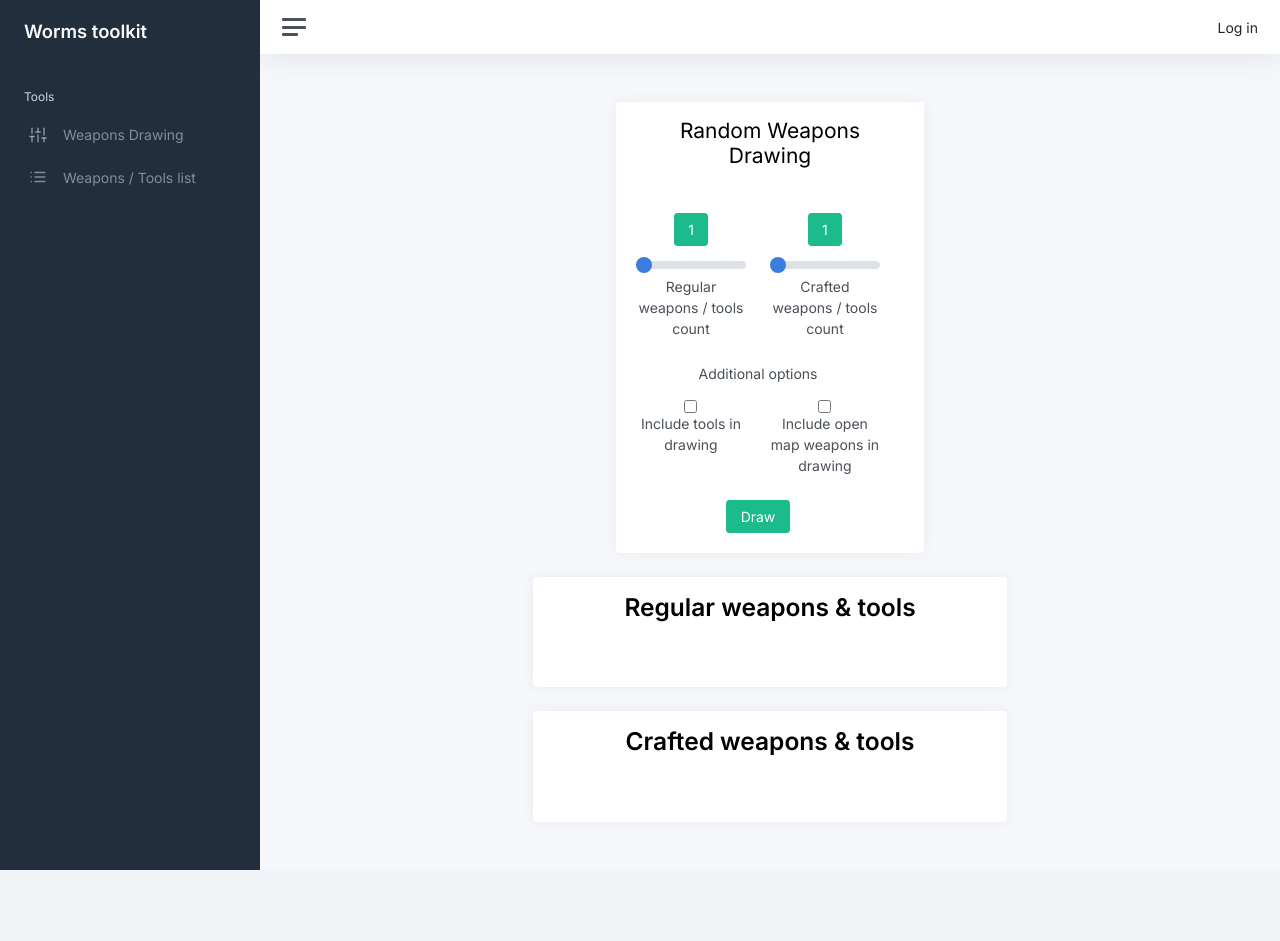
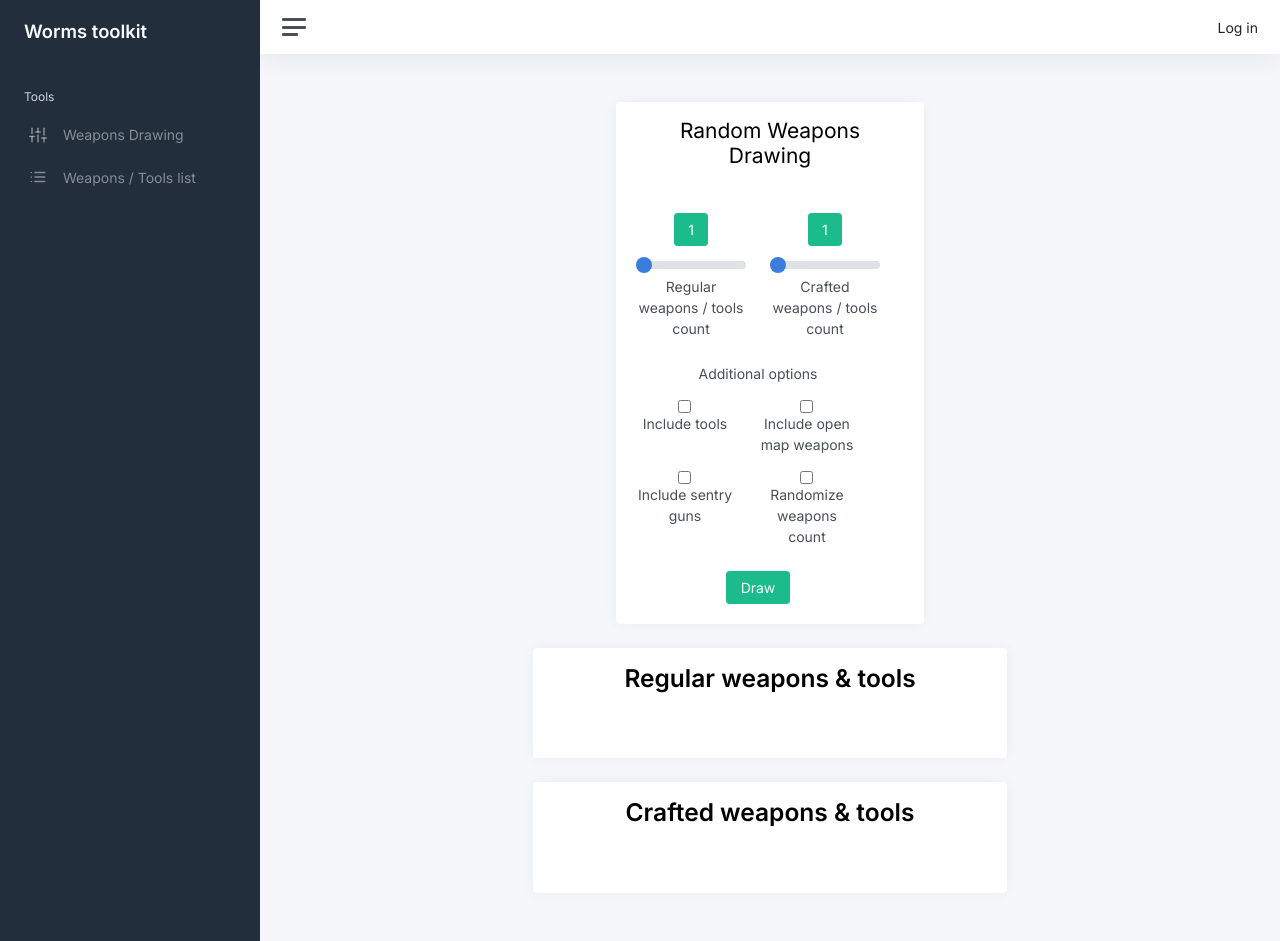
Before and after one commit to Atlis131/worms-sf, a Symfony app: template templates/pages/weapons/random.html.twig in a window 1280 px wide. Before the commit the page ends 870 px from the top, so only its background shows below. Run offline with Twig, Linux system fonts and the light colour scheme; the template is opened without the code that fills it, so the values that code supplies are empty; some libraries are stand-ins or nearby versions.

Commit message:
Added "Include sentry guns" option and option to randomize certain weapon count (1 - infinite)

```diff
--- a/templates/pages/weapons/random.html.twig
+++ b/templates/pages/weapons/random.html.twig
@@ -47,11 +47,12 @@
                     <p>
                         {{ 'Additional options' }}
                     </p>
+                    <div class="col-lg-12 row">
                         <div class="col-lg-6">
                             <p>
                                 <input type="checkbox" id="includeTools">
                                 <label for="includeTools">
-                                {{ "Include tools in drawing" }}
+                                    {{ "Include tools" }}
                                 </label>
                             </p>
                         </div>
@@ -59,10 +60,30 @@
                             <p>
                                 <input type="checkbox" id="includeOpenMapWeapons">
                                 <label for="includeOpenMapWeapons">
-                                {{ "Include open map weapons in drawing" }}
+                                    {{ "Include open map weapons" }}
                                 </label>
                             </p>
                         </div>
+                    </div>
+                    <div class="col-lg-12 row">
+                        <div class="col-lg-6">
+                            <p>
+                                <input type="checkbox" id="includeSentryGuns">
+                                <label for="includeSentryGuns">
+                                    {{ "Include sentry guns" }}
+                                </label>
+                            </p>
+                        </div>
+                        <div class="col-lg-6">
+                            <p>
+                                <input type="checkbox" id="randomizeCount">
+                                <label for="randomizeCount">
+                                    {{ "Randomize weapons count" }}
+                                </label>
+                            </p>
+                        </div>
+                    </div>
+
                 </div>
                 <div class="mt-2 text-center">
                     <button type="button" id="rollButton" class="btn btn-success">
@@ -104,6 +125,13 @@
             html += "<div class='col-lg-4 mb-1' style='text-align: left'>";
             html += "<img width='35px' src='" + weapon.image + "'>";
             html += "<span style='margin-left:5px; font-size:15px'>" + weapon.name + "</span>";
+
+            if (weapon.count) {
+                let count = weapon.count === 10 ? '∞' : weapon.count;
+
+                html += " (" + count + ")";
+            }
+
             html += "</div>";
 
             parent.append(html);
@@ -128,6 +156,8 @@
             let countCrafted = $('#craftedWeaponsCount').val();
             let includeTools = $('#includeTools').is(":checked");
             let includeOpenMapWeapons = $('#includeOpenMapWeapons').is(":checked");
+            let includeSentryGuns = $('#includeSentryGuns').is(":checked");
+            let randomizeCount = $('#randomizeCount').is(":checked");
 
             if (includeTools) {
                 $('#craftedWeaponsHeader').text('Crafted weapons & tools');
@@ -144,7 +174,9 @@
                     'countNormal': countNormal,
                     'countCrafted': countCrafted,
                     'includeTools': includeTools,
-                    'includeOpenMapWeapons': includeOpenMapWeapons
+                    'includeOpenMapWeapons': includeOpenMapWeapons,
+                    'includeSentryGuns': includeSentryGuns,
+                    'randomizeCount': randomizeCount
                 }
             }
             $.ajax(settings)
```
Also changed, not shown: src/Repository/WeaponsRepository.php (+7 -1 lines), src/Service/RandomWeaponsService.php (+33 -7 lines). Lines whose indentation alone changed are shown as unchanged.
